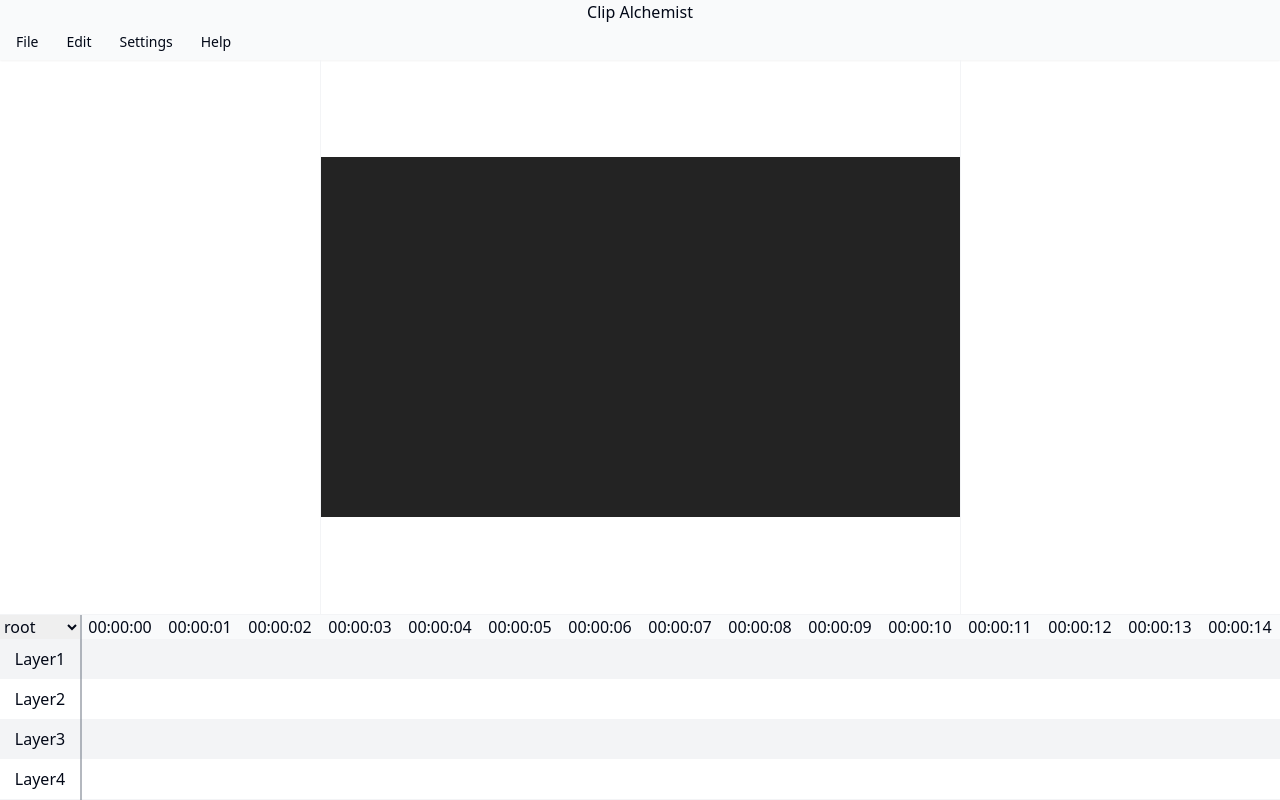
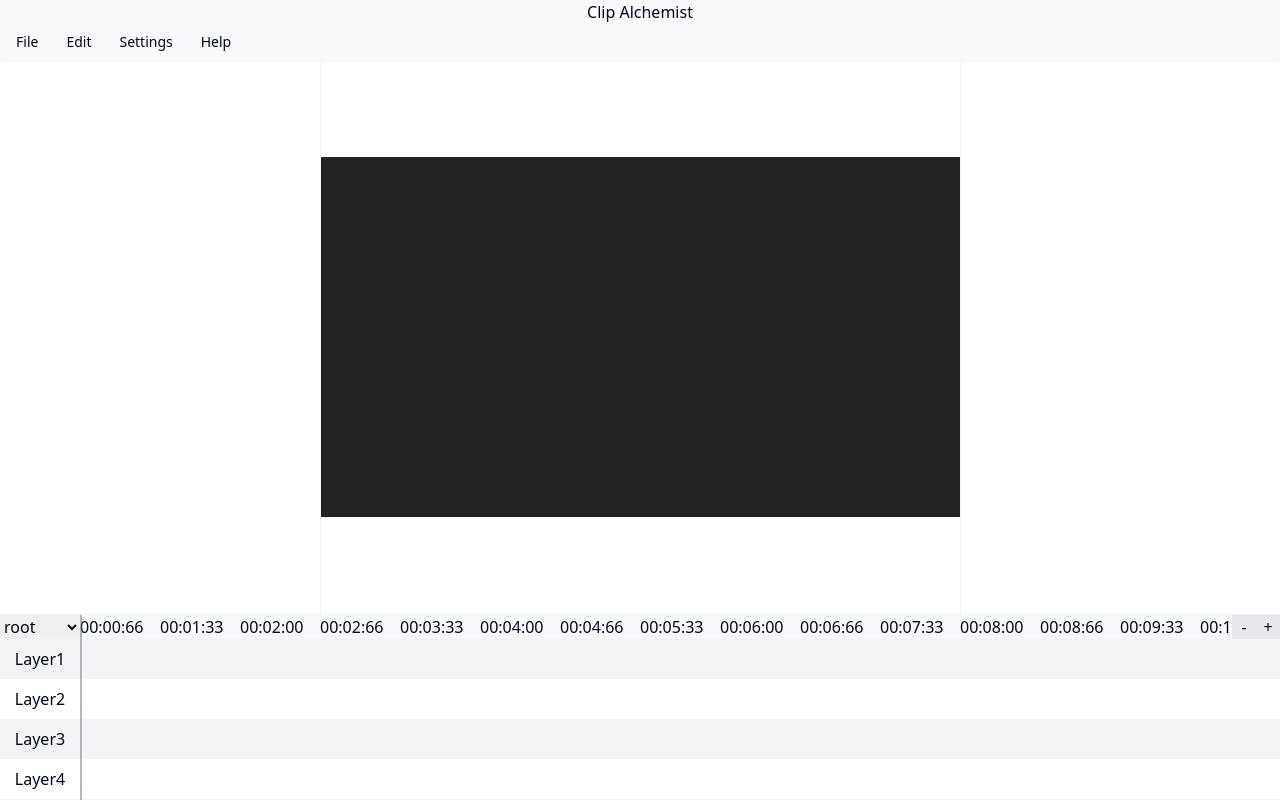
Before and after one commit to Clip-Alchemist/Clip-Alchemist, a Next.js app: page / in a window 1280 px wide. Built offline with nearby package versions, Linux system fonts and the light colour scheme.

Commit message:
make zoom function

```diff
--- a/src/app/page.tsx
+++ b/src/app/page.tsx
@@ -1,5 +1,6 @@
 "use client";
 import { useLocalStorage } from "@/common/hooks/localstorag";
+import { useProjectFolder } from "@/common/hooks/useProjectFolder";
 import LeftMenu from "@/components/ui-elements/leftmenu";
 import MoviePreview from "@/components/ui-elements/movie_preview";
 import RightMenu from "@/components/ui-elements/rightmenu";
@@ -16,6 +17,7 @@ export default function Home() {
     "extensionsList",
     []
   );
+  const { projectFile } = useProjectFolder();
   useEffect(() => {
     (async () => {
       const response = await fetch("/extensions/defaultExtensionsList.json");
@@ -66,7 +68,7 @@ export default function Home() {
         </ResizablePanel>
         <ResizableHandle className="bg-gray-100 hover:bg-gray-400" />
         <ResizablePanel defaultSize={25}>
-          <Timeline />
+          <Timeline projectFile={projectFile} />
         </ResizablePanel>
       </ResizablePanelGroup>
     </main>
--- a/src/components/ui-elements/timeline.tsx
+++ b/src/components/ui-elements/timeline.tsx
@@ -1,13 +1,14 @@
 "use client";
 import { ProjectFile } from "@/types/projectFile";
 import { useState } from "react";
+import { Button } from "../ui/button";
 
 export default function Timeline({
-  timelineData,
+  projectFile,
 }: {
-  timelineData?: ProjectFile["scenes"];
+  projectFile?: ProjectFile;
 }) {
-  const [zoomSize, setZoomSize] = useState(1); //px per frame
+  const [zoomSize, setZoomSize] = useState(2); //px per frame
   return (
     <div className="w-full h-full overflow-scroll hidden-scrollbar">
       <div className="w-max relative">
@@ -23,15 +24,34 @@ export default function Timeline({
               </option>
             ))}
           </select>
-          <div className="flex-1 flex">
+          <div
+            className="flex-1 flex relative"
+            style={{
+              width: `${100 * (projectFile?.settings?.fps || 60) * zoomSize}px`,
+            }}
+          >
             {new Array(100).fill(0).map((_, i) => (
-              <div key={i} className="flex-none w-20 text-center">
-                {("00" + Math.floor(i / 3600)).slice(-2)}:
-                {("00" + Math.floor(i / 60)).slice(-2)}:
-                {("00" + (i % 60)).slice(-2)}
-              </div>
+              <TimeLineTime
+                key={i}
+                zoomSize={zoomSize}
+                fps={projectFile?.settings?.fps || 60}
+              />
             ))}
           </div>
+          <nav className="sticky top-0 bg-gray-100 flex   right-0 z-50">
+            <button
+              onClick={() => setZoomSize(Math.max(zoomSize - 0.5, 0.5))}
+              className="w-6 bg-gray-200 hover:bg-gray-300"
+            >
+              -
+            </button>
+            <button
+              onClick={() => setZoomSize(zoomSize + 0.5)}
+              className="w-6 bg-gray-200 hover:bg-gray-300"
+            >
+              +
+            </button>
+          </nav>
         </div>
         <div>
           {new Array(25).fill(0).map((_, i) => (
@@ -72,3 +92,22 @@ function TimeLineBar({ zoomSize }: { zoomSize: number }) {
     />
   );
 }
+function TimeLineTime({ zoomSize, fps }: { zoomSize: number; fps: number }) {
+  const [x, setX] = useState(0);
+  const time = x / zoomSize / fps; // time in seconds
+  console.log(x, time);
+  return (
+    <div
+      className="flex-none w-20"
+      ref={e => {
+        if (e) {
+          setX(e.getBoundingClientRect().left);
+        }
+      }}
+    >
+      {("00" + Math.floor(time / 60)).slice(-2)}:
+      {("00" + Math.floor(time % 60)).slice(-2)}:
+      {("00" + Math.floor((time * 100) % 100)).slice(-2)}
+    </div>
+  );
+}
```
